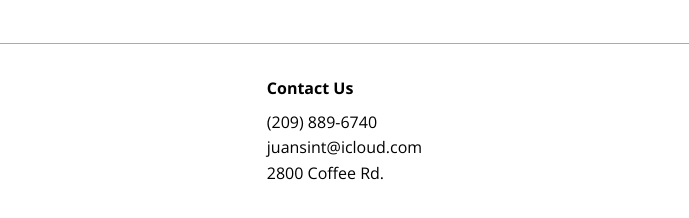
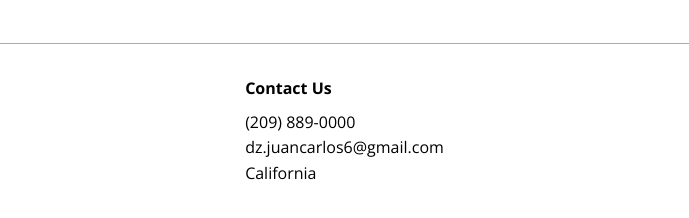
Before and after one commit to Juansint/Lumina-Creative, a plain HTML site: page about.html in a window 1280 px wide. Shown: the part 1421-1639 px from the top of the page, 238-927 px from the left. Drawn offline with nearby package versions, Linux system fonts and the light colour scheme.

Commit message:
Name Changed

```diff
--- a/about.html
+++ b/about.html
@@ -9,7 +9,7 @@
     <link href="https://fonts.googleapis.com/css2?family=Open+Sans:ital,wght@0,300..800;1,300..800&display=swap" rel="stylesheet">
     <link rel="stylesheet" href="./css/style.css">
     <link rel="shortcut icon" href="./images/favicon.ico" type="image/x-icon">
-    <title>About - Lumina Creative</title>
+    <title>About - Lumina Kreative</title>
 </head>
 <body>
     <header>
@@ -87,9 +87,9 @@
             <div>
                 <h4>Contact Us</h4>
                 <ul>
-                    <li>(209) 889-6740</li>
-                    <li>juansint@icloud.com</li>
-                    <li>2800 Coffee Rd.</li>
+                    <li>(209) 889-0000</li>
+                    <li>dz.juancarlos6@gmail.com</li>
+                    <li>California</li>
                 </ul>
             </div>
             <div>
```
Also changed, not shown: contact.html (+4 -4 lines), index.html (+4 -4 lines).
